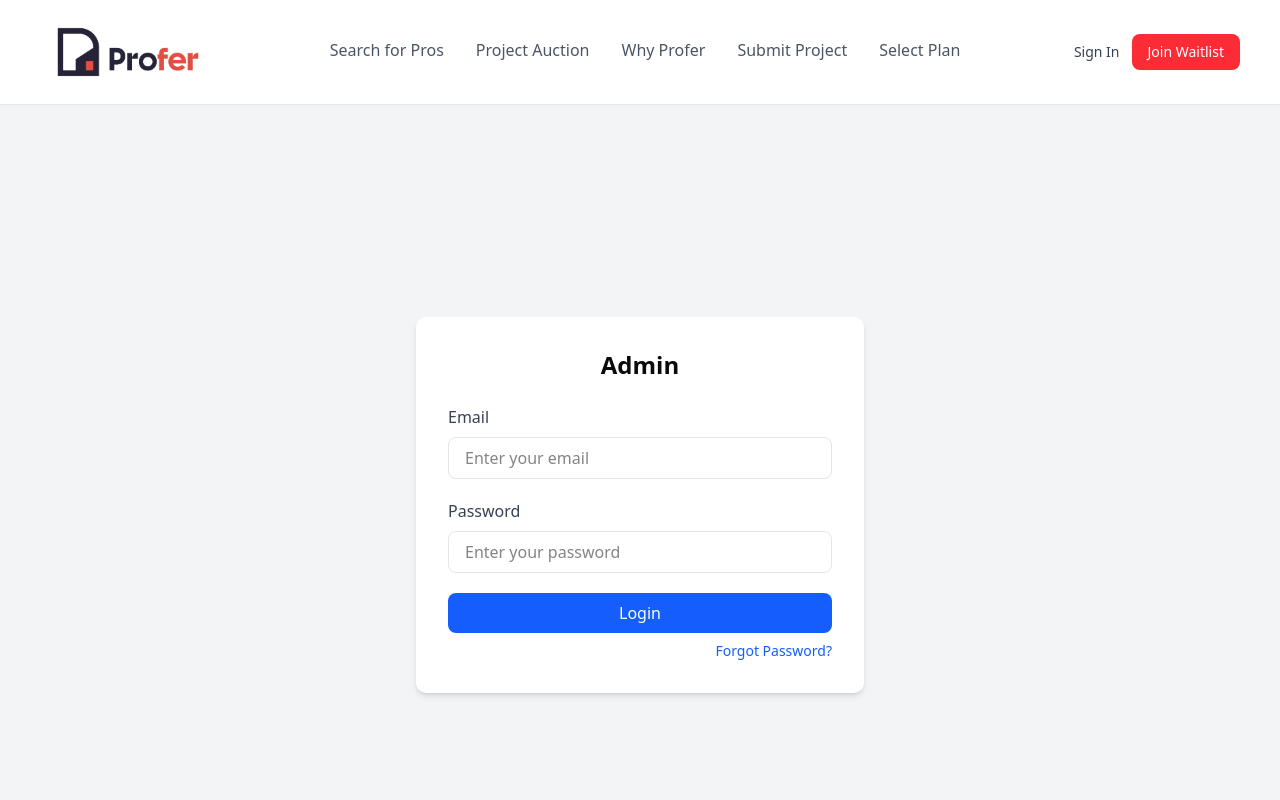
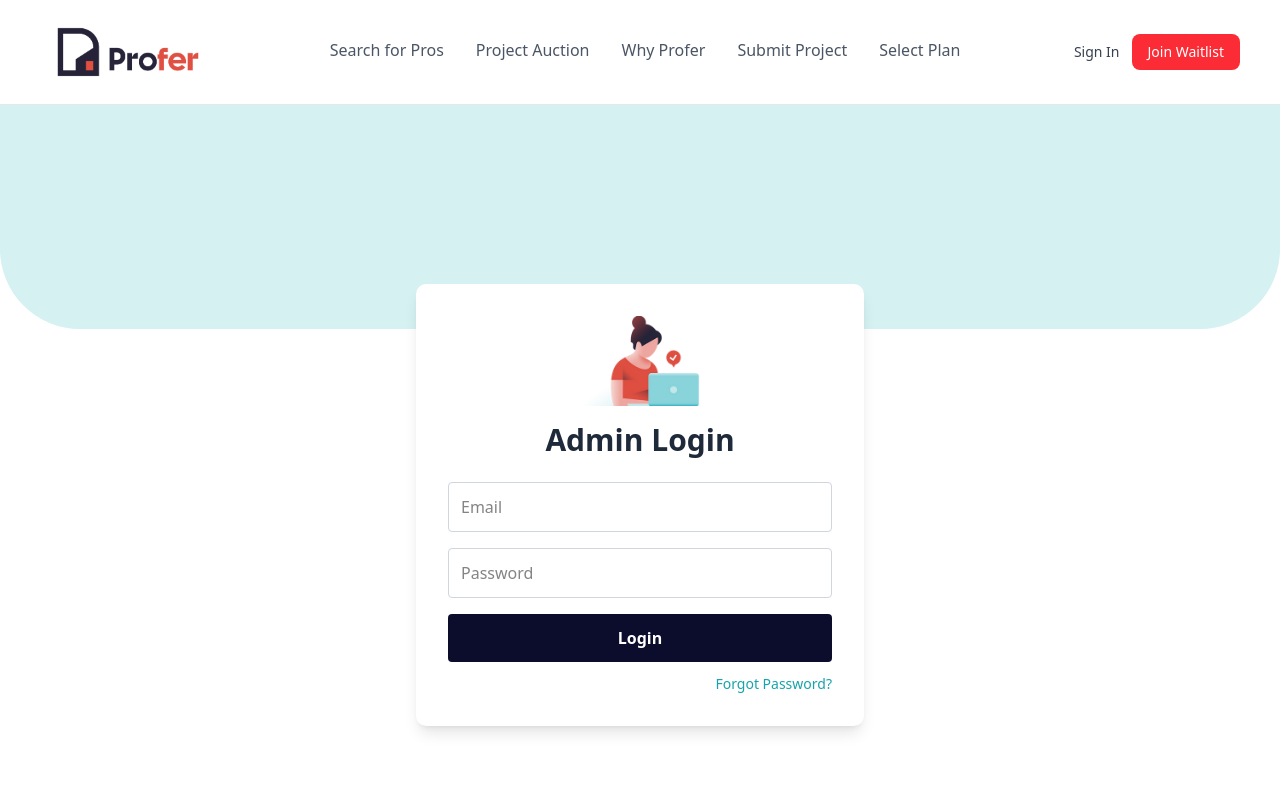
Before and after one commit to raviraj879214/profer-ui-new, a Next.js app: page /admin-login in a window 1280 px wide. Shown: the top 800 px of the page. Built offline with nearby package versions, Linux system fonts and the light colour scheme.

Commit message:
some chnags

```diff
--- a/components/Areas/shared/AdminForgotPassword.tsx
+++ b/components/Areas/shared/AdminForgotPassword.tsx
@@ -1,30 +1,22 @@
-"use client"
+"use client";
 
 import { useEffect, useState } from "react";
 import { useForm } from "react-hook-form";
-
-
-
-
+import Image from "next/image";
+import Link from "next/link";
+import signupimage from "../../../public/images/signup.png";
 
 export function AdminForgotPassword() {
-
-
-    const {register, handleSubmit, formState: { errors },reset} = useForm();
+  const { register, handleSubmit, formState: { errors }, reset } = useForm();
   const [message, setMessage] = useState("");
   const [fade, setFade] = useState(false);
 
   useEffect(() => {
     if (message) {
-      // Start fading after 5 seconds
-      const fadeTimeout = setTimeout(() => {
-        setFade(true);
-      }, 5000);
-
-      // Remove message after fade (6 seconds total)
+      const fadeTimeout = setTimeout(() => setFade(true), 5000);
       const hideTimeout = setTimeout(() => {
         setMessage("");
-        setFade(false); // Reset fade for future messages
+        setFade(false);
       }, 6000);
 
       return () => {
@@ -34,80 +26,86 @@ export function AdminForgotPassword() {
     }
   }, [message]);
 
-
-
-
-
   const handleSubmitForm = async (data: any) => {
-
     const res = await fetch(`${process.env.NEXT_PUBLIC_URL}/api/admin-forgot-password`, {
       method: 'POST',
-            headers: {
-                'Content-Type': 'application/json',
-            },
+      headers: { 'Content-Type': 'application/json' },
       body: JSON.stringify({ email: data.email }),
     });
 
-        if(res.ok){
-            const result= await res.json();
-
-            if(result.status == 200){
+    if (res.ok) {
+      const result = await res.json();
       setMessage(result.message);
       reset();
+    } else {
+      setMessage("Something went wrong. Please try again.");
     }
-            else{
-                setMessage(result.message);
-                reset();
-            }
-        }
-    }
+  };
 
+  return (
+    <div className="flex flex-col min-h-screen bg-white">
+      {/* Main Section */}
+      <main className="flex flex-col items-center justify-center flex-grow relative">
+        {/* Curved Top Background */}
+        <div className="absolute top-0 w-full h-56 bg-[#D5F1F1] rounded-b-[80px]"></div>
 
+        {/* Forgot Password Card */}
+        <div className="relative z-10 w-full max-w-md p-8 bg-white shadow-lg rounded-lg">
+          {/* Illustration */}
+          <div className="flex justify-center mb-4">
+            <Image
+              src={signupimage}
+              alt="Forgot Password Illustration"
+              width={120}
+              height={120}
+              priority
+            />
+          </div>
 
-    return(<>
+          <h2 className="text-center text-3xl font-bold text-gray-800 mb-6">
+            Forgot Password
+          </h2>
 
-    <div className="flex flex-col items-center justify-center min-h-screen bg-gray-50 py-8 px-4">
-        <div className="w-full max-w-md bg-white rounded-lg shadow-md p-8">
-            <h2 className="text-2xl font-bold text-gray-800 mb-6 text-center">Forgot Password</h2>
-            <form className="space-y-6" onSubmit={handleSubmit(handleSubmitForm)}>
-                <div>
+          {message && (
+            <p className={`mb-4 text-center text-sm ${fade ? "opacity-0 transition-opacity duration-1000" : "text-green-600"}`}>
               {message}
-                    <label htmlFor="email" className="block text-sm font-medium text-gray-700 mb-1">
-                        Email address
-                    </label>
+            </p>
+          )}
+
+          {/* Form */}
+          <form className="space-y-5" onSubmit={handleSubmit(handleSubmitForm)}>
             <input
-                        id="email"
-
               type="email"
-                        autoComplete="email"
-                        className="appearance-none block w-full px-3 py-2 border border-gray-300 rounded-md shadow-sm placeholder-gray-400 focus:outline-none focus:ring-blue-500 focus:border-blue-500 sm:text-sm"
-                        placeholder="you@example.com"
+              placeholder="Email address"
+              className="block w-full p-3 border border-gray-300 rounded focus:outline-none focus:ring-2 focus:ring-[#6C63FF]"
               {...register("email", {
                 required: "Email is required",
                 pattern: {
                   value: /^[a-zA-Z0-9._%+-]+@[a-zA-Z0-9.-]+\.[a-zA-Z]{2,}$/,
-                                message: "Invalid email address"
-                            }
+                  message: "Invalid email address",
+                },
               })}
             />
-                     {errors.email && (
-                  <p className="text-red-500 text-sm mt-1">{errors.email.message as string}</p>
-                )}
-                </div>
+            {errors.email && <p className="text-red-500 text-sm">{errors.email.message as string}</p>}
 
             <button
               type="submit"
-                    className="w-full flex justify-center py-2 px-4 border border-transparent rounded-md shadow-sm text-sm font-medium text-white bg-blue-600 hover:bg-blue-700 focus:outline-none">
+              className="w-full p-3 bg-[#0C0C2D] text-white rounded font-semibold hover:bg-[#1E1E3E]"
+            >
               Send Reset Link
             </button>
           </form>
+
+          {/* Back to login */}
           <div className="mt-6 text-center">
-                <a href="/admin-login" className="text-blue-600 hover:underline text-sm">
+            <Link href="/admin-login" className="text-sm text-[#18A2AC] hover:underline">
               Back to login
-                </a>
+            </Link>
           </div>
         </div>
+      </main>
     </div>
+  );
+}
 
-    </>);
-}
+export default AdminForgotPassword;
--- a/components/Areas/shared/LoginAdmin.tsx
+++ b/components/Areas/shared/LoginAdmin.tsx
@@ -1,114 +1,116 @@
-"use client"
+"use client";
+import Image from "next/image";
+import Link from "next/link";
 import { useState } from "react";
-import { set, useForm } from "react-hook-form";
+import { useForm } from "react-hook-form";
+import { useRouter } from "next/navigation";
+import signupimage from "../../../public/images/signup.png";
 
+export function LoginAdminFrontend() {
+  const { register, handleSubmit, reset, formState: { errors } } = useForm();
+  const [loading, setLoading] = useState(false);
+  const [errorMsg, setErrorMsg] = useState<string | null>(null);
+  const router = useRouter();
 
+  const onSubmit = async (data: any) => {
+    setLoading(true);
+    setErrorMsg(null);
+    try {
+      const response = await fetch(`${process.env.NEXT_PUBLIC_URL}/api/login`, {
+        method: "POST",
+        headers: { "Content-Type": "application/json" },
+        body: JSON.stringify({ email: data.email, password: data.password }),
+      });
 
+      const result = await response.json();
 
-export  function LoginAdminFrontend() {
+      if (!response.ok) throw new Error(result.error || "Login failed");
 
-
-    const {register,handleSubmit,reset,formState: { errors }} = useForm();
-    const [loading, setLoading] = useState(false);
-    const [error, setError] = useState<string | null>(null);
-
-
-    const onSubmit =async (data: any) => {
-      setLoading(true);
-      const response = await fetch(`${process.env.NEXT_PUBLIC_URL}/api/login`,{
-        method: "POST",
-        headers: {
-          "Content-Type": "application/json"
-        },
-        body: JSON.stringify({
-          email : data.email,
-          password : data.password
-        })
-      });
-      if(response.ok){
-        const result = await response.json();
-        localStorage.setItem("token", result.token);
-        console.log("Login successful", result);
-        if(result.status == 200)
-        {
-
+      if (result.status === 200) {
         localStorage.setItem("Role", JSON.stringify(result.user.role.name));
         localStorage.setItem("token", result.token);
         localStorage.setItem("LoginStatus", "true");
-          window.location.href = "/admin/dashboard";
+        router.push("/admin/dashboard");
+      } else {
+        throw new Error(result.error || "Invalid credentials");
       }
-        else{
-          setError(result.error);
-        }
-      }
+    } catch (err: any) {
+      setErrorMsg(err.message || "Something went wrong. Please try again.");
+    } finally {
       setLoading(false);
       reset();
     }
+  };
+
   return (
-        <>
-          <div className="min-h-screen flex items-center justify-center bg-gray-100">
-            <div className="bg-white p-8 rounded-lg shadow-md w-full max-w-md">
-            <h1 className="text-2xl font-bold mb-6 text-center"> Admin</h1>
-            <p>{error}</p>
-            <form className="space-y-5" onSubmit={handleSubmit(onSubmit)}>
-              <div>
-                <label className="block text-gray-700 mb-2" htmlFor="email">
-                  Email
-                </label>
+    <div className="flex flex-col min-h-screen bg-white">
+      {/* Main Section */}
+      <main className="flex flex-col items-center justify-center flex-grow relative">
+        {/* Curved Top Background */}
+        <div className="absolute top-0 w-full h-56 bg-[#D5F1F1] rounded-b-[80px]"></div>
+
+        {/* Login Card */}
+        <div className="relative z-10 w-full max-w-md p-8 bg-white shadow-lg rounded-lg">
+          {/* Illustration */}
+          <div className="flex justify-center mb-4">
+            <Image
+              src={signupimage}
+              alt="Admin Login Illustration"
+              width={120}
+              height={120}
+              priority
+            />
+          </div>
+
+          <h1 className="text-center text-3xl font-bold text-gray-800 mb-6">
+            Admin Login
+          </h1>
+
+          {errorMsg && <p className="mb-4 text-center text-red-600">{errorMsg}</p>}
+
+          {/* Form */}
+          <form onSubmit={handleSubmit(onSubmit)}>
             <input
-                  id="email"
               type="email"
-                  className={`w-full px-4 py-2 border rounded-md focus:outline-none focus:ring-2 focus:ring-blue-500 ${errors.email ? 'border-red-500' : ''}`}
-                  placeholder="Enter your email"
+              placeholder="Email"
+              className="block w-full p-3 mb-4 border border-gray-300 rounded focus:outline-none focus:ring-2 focus:ring-[#6C63FF]"
               {...register("email", {
                 required: "Email is required",
-                    pattern: {
-                      value: /^[^\s@]+@[^\s@]+\.[^\s@]+$/,
-                      message: "Invalid email address"
-                    }
+                pattern: { value: /^[^\s@]+@[^\s@]+\.[^\s@]+$/, message: "Invalid email address" },
               })}
             />
-                {errors.email && (
-                  <p className="text-red-500 text-sm mt-1">{errors.email.message as string}</p>
-                )}
-              </div>
-              <div>
-                <label className="block text-gray-700 mb-2" htmlFor="password">
-                  Password
-                </label>
+            {errors.email && <p className="text-red-500 text-sm mb-2">{errors.email.message as string}</p>}
+
             <input
-                  id="password"
               type="password"
-                  className={`w-full px-4 py-2 border rounded-md focus:outline-none focus:ring-2 focus:ring-blue-500 ${errors.password ? 'border-red-500' : ''}`}
-                  placeholder="Enter your password"
+              placeholder="Password"
+              className="block w-full p-3 mb-4 border border-gray-300 rounded focus:outline-none focus:ring-2 focus:ring-[#6C63FF]"
               {...register("password", {
                 required: "Password is required",
-                    minLength: {
-                      value: 6,
-                      message: "Password must be at least 6 characters"
-                    }
+                minLength: { value: 6, message: "Password must be at least 6 characters" },
               })}
             />
-                {errors.password && (
-                  <p className="text-red-500 text-sm mt-1">{errors.password.message as string}</p>
-                )}
-              </div>
+            {errors.password && <p className="text-red-500 text-sm mb-2">{errors.password.message as string}</p>}
+
             <button
+              type="submit"
               disabled={loading}
-                type="submit"
-                className="w-full bg-blue-600 text-white py-2 rounded-md hover:bg-blue-700 transition"
+              className="w-full p-3 bg-[#0C0C2D] text-white rounded font-semibold hover:bg-[#1E1E3E] disabled:opacity-50"
             >
-                {}{loading ? "Logging in..." : "Login"}
+              {loading ? "Logging in..." : "Login"}
             </button>
           </form>
-           <div className="flex justify-end mt-2">
-  <a href="/admin-forgot-password" className="text-sm text-blue-600 hover:underline">
+
+          {/* Forgot password */}
+          <div className="flex justify-end mt-3">
+            <Link href="/admin-forgot-password" className="text-sm text-[#18A2AC] hover:underline">
               Forgot Password?
-  </a>
-</div>
-
+            </Link>
           </div>
         </div>
-        </>
+      </main>
+    </div>
   );
 }
+
+export default LoginAdminFrontend;
```
Also changed, not shown: components/Frontend/Signin/Signinfrontend.jsx (+1 -7 lines). Lines whose indentation alone changed are shown as unchanged.
